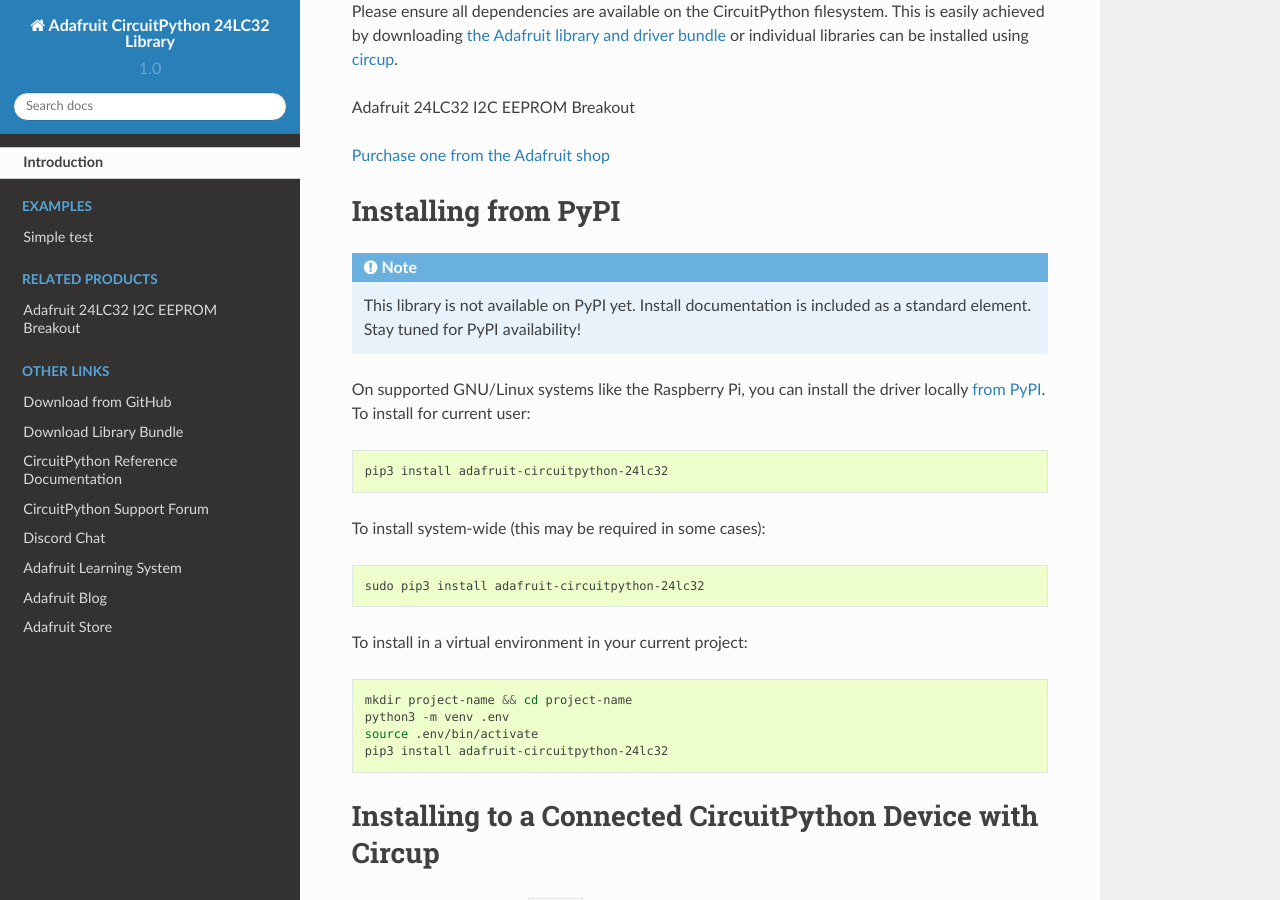
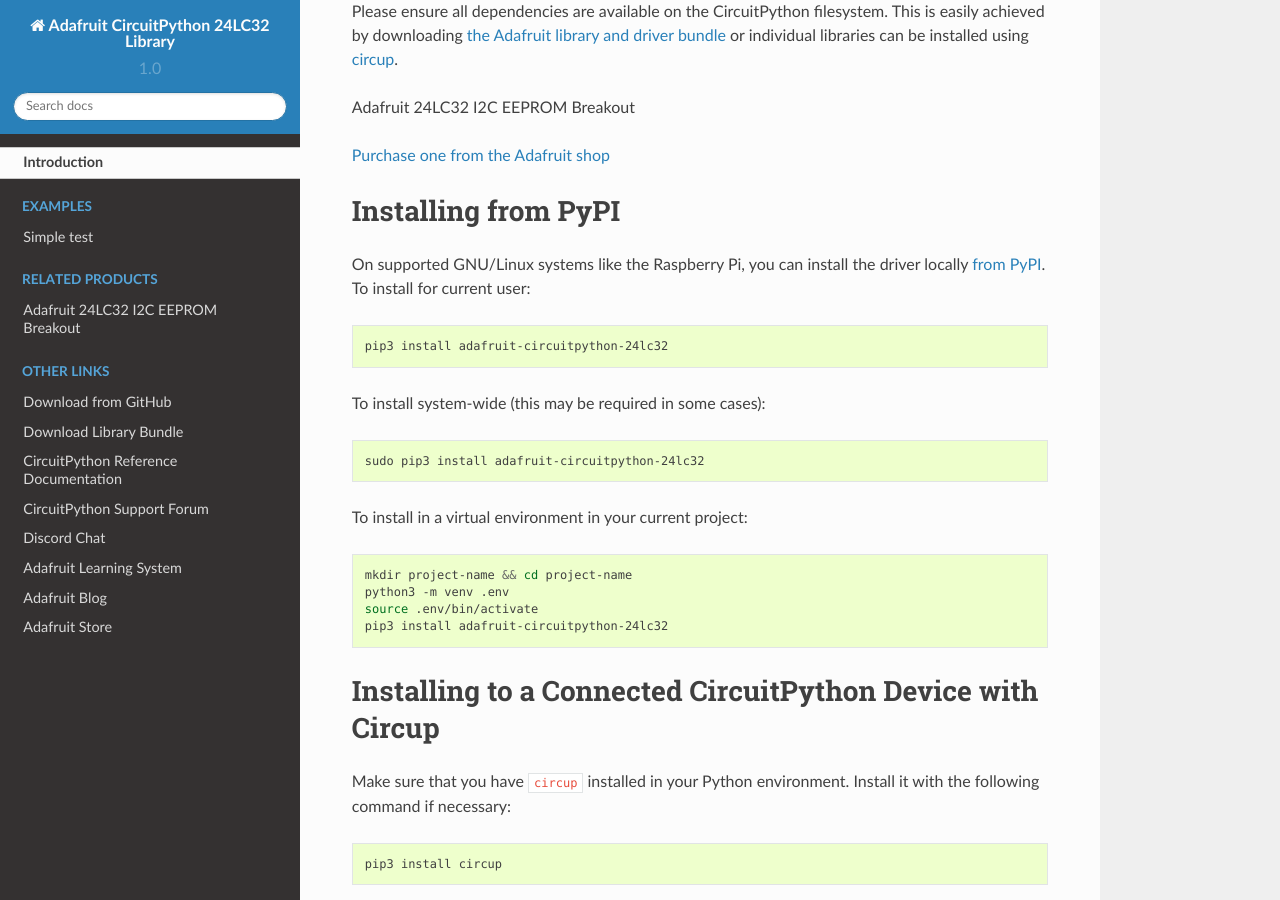
Before and after one commit to adafruit/Adafruit_CircuitPython_24LC32, a Sphinx documentation site: the page built from docs/index.rst, in a window 1280 px wide and 900 px high, scrolled down 457 px. Built offline with Sphinx 7.4.7 and the Read the Docs theme 2.0.0, drawn with Linux system fonts in a browser that asks for light colours.

Commit message:
pre-commit and sphinx

```diff
--- a/README.rst
+++ b/README.rst
@@ -45,10 +45,6 @@
 
 Installing from PyPI
 =====================
-.. note:: This library is not available on PyPI yet. Install documentation is included
-   as a standard element. Stay tuned for PyPI availability!
-
-.. todo:: Remove the above note if PyPI version is/will be available at time of release.
 
 On supported GNU/Linux systems like the Raspberry Pi, you can install the driver locally `from
 PyPI <https://pypi.org/project/adafruit-circuitpython-24lc32/>`_.
--- a/adafruit_24lc32.py
+++ b/adafruit_24lc32.py
@@ -190,9 +190,9 @@
     :param: ~busio.I2C i2c_bus: The I2C bus the EEPROM is connected to.
     :param: int address: I2C address of EEPROM. Default address is ``0x50``.
     :param: bool write_protect: Turns on/off initial write protection.
-                                Default is ``False``.
+    Default is ``False``.
     :param: wp_pin: (Optional) Physical pin connected to the ``WP`` breakout pin.
-                    Must be a ``digitalio.DigitalInOut`` object.
+    Must be a ``digitalio.DigitalInOut`` object.
     """
 
     # pylint: disable=too-many-arguments
@@ -245,6 +245,7 @@
                 i2c.write(buffer)
 
                 time.sleep(0.005)
+
     # pylint: disable=no-member
     @EEPROM.write_protected.setter
     def write_protected(self, value):
--- a/docs/index.rst
+++ b/docs/index.rst
@@ -24,8 +24,6 @@
 .. toctree::
     :caption: Tutorials
 
-.. todo:: Add any Learn guide links here. If there are none, then simply delete this todo and leave
-    the toctree above for use later.
 
 .. toctree::
     :caption: Related Products
--- a/setup.py
+++ b/setup.py
@@ -59,7 +59,6 @@
     ],
     # What does your project relate to?
     keywords="adafruit blinka circuitpython micropython 24lc32 EEPROM memory nvm",
-
     # You can just specify the packages manually here if your project is
     # simple. Or you can use find_packages().
     # TODO: IF LIBRARY FILES ARE A PACKAGE FOLDER,
```
Also changed, not shown: docs/conf.py (+9 -2 lines), 1 other file.
